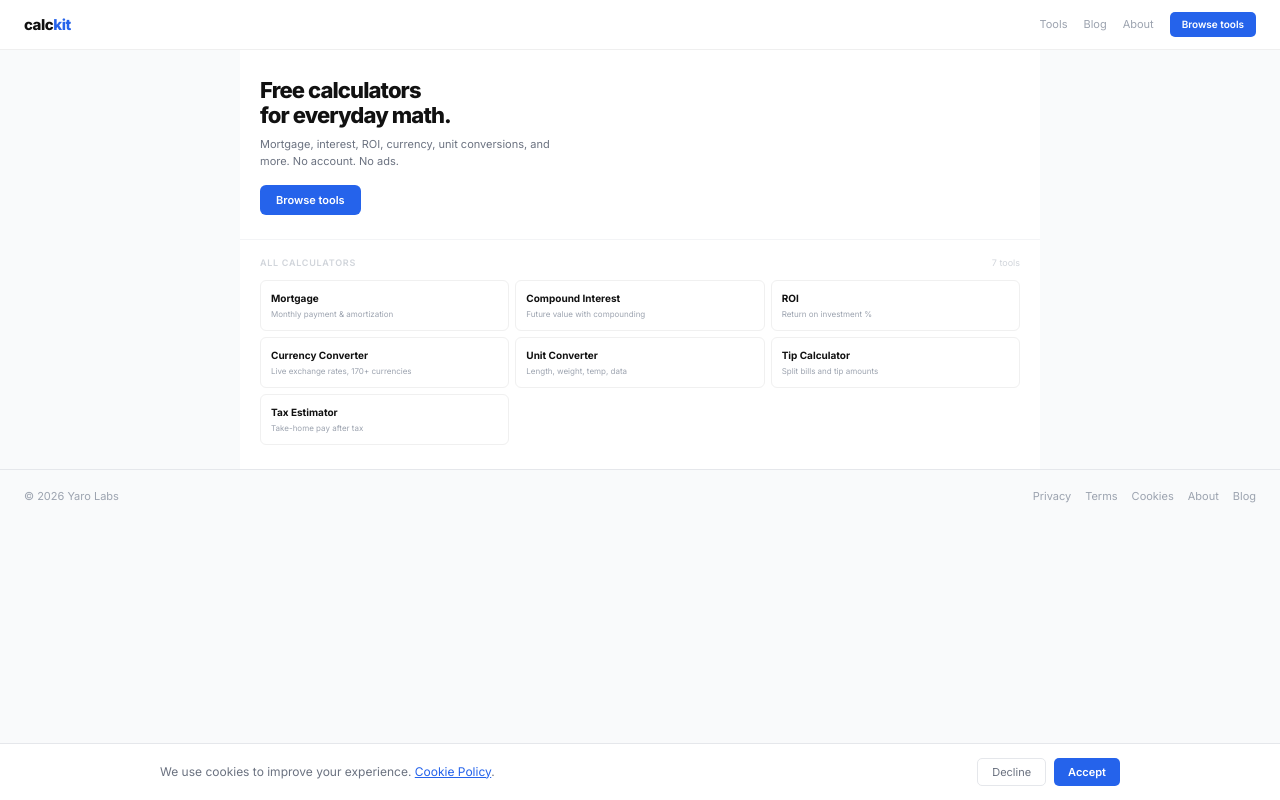
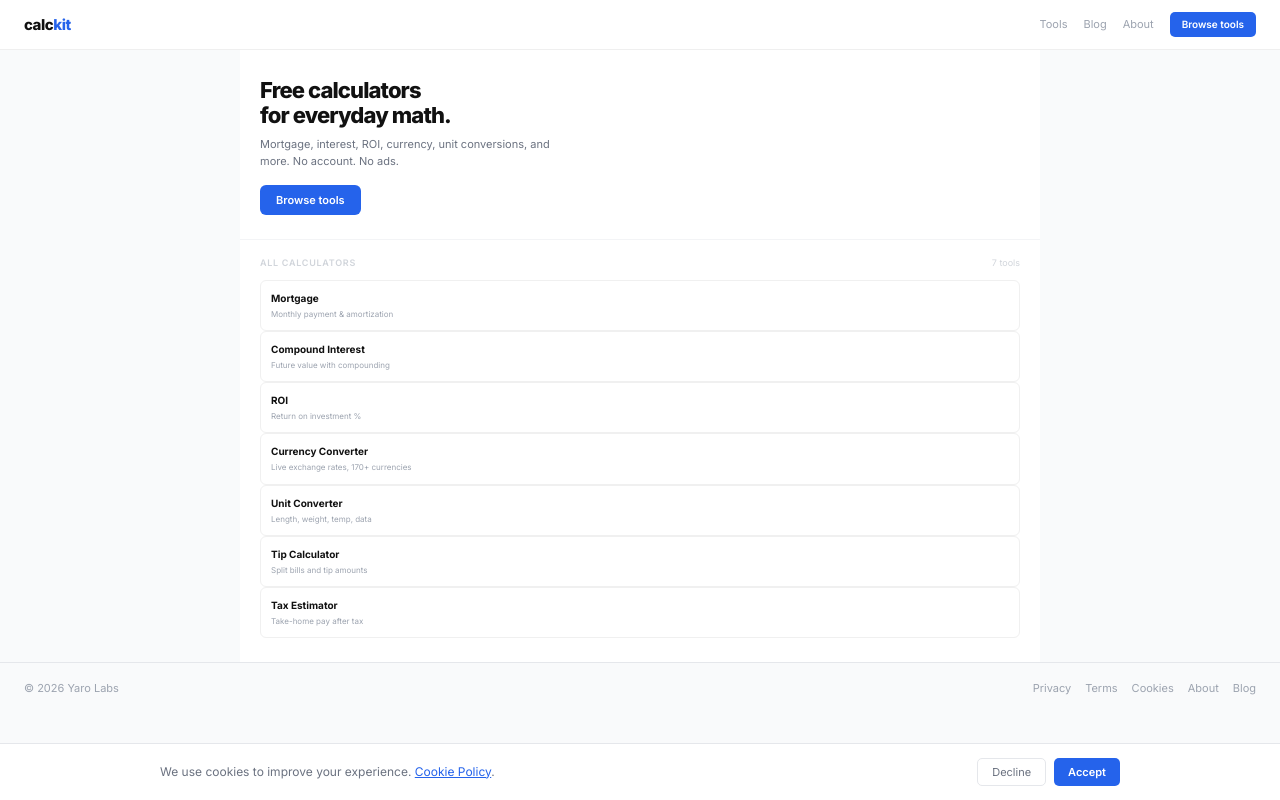
Before and after one commit to yarosheptab/calckit, a Next.js app: page / in a window 1280 px wide. Built offline with nearby package versions, Linux system fonts and the light colour scheme.

Commit message:
feat: update globals.css with Tailwind v4 theme tokens

```diff
--- a/app/globals.css
+++ b/app/globals.css
@@ -1,60 +1,17 @@
 @import 'tailwindcss';
 
-:root {
-  --bg: #f9fafb;
-  --surface: #ffffff;
-  --muted: #f3f4f6;
-  --border: #e5e7eb;
-  --border-2: #f0f0f0;
-  --fg: #111827;
-  --muted-fg: #6b7280;
-  --subtle: #9ca3af;
-  --accent: #2563eb;
-  --accent-light: #eff6ff;
-  --accent-border: #bfdbfe;
-  --radius: 6px;
+@theme {
+  --font-sans: var(--font-inter), 'Inter', sans-serif;
+  --font-mono: var(--font-mono), 'JetBrains Mono', monospace;
 }
 
 *, *::before, *::after { box-sizing: border-box; }
 
 body {
-  font-family: var(--font-inter, 'Inter', sans-serif);
-  background: var(--bg);
-  color: var(--fg);
+  font-family: var(--font-sans);
+  background: #f9fafb;
+  color: #111827;
   -webkit-font-smoothing: antialiased;
 }
 
 input, select, button { font-family: inherit; }
-
-input:focus, select:focus {
-  outline: none;
-  border-color: var(--accent-border) !important;
-}
-
-/* Responsive: tool grid on home page */
-.tool-grid {
-  display: grid;
-  grid-template-columns: 1fr 1fr 1fr;
-  gap: 6px;
-}
-@media (max-width: 600px) {
-  .tool-grid {
-    grid-template-columns: 1fr;
-  }
-}
-
-/* Responsive: two-column tool layout */
-.two-col-layout {
-  display: grid;
-  grid-template-columns: 1fr 1fr;
-  min-height: calc(100vh - 120px);
-}
-@media (max-width: 640px) {
-  .two-col-layout {
-    grid-template-columns: 1fr;
-  }
-  .two-col-layout > div:first-child {
-    border-right: none !important;
-    border-bottom: 1px solid #f0f0f0;
-  }
-}
```
